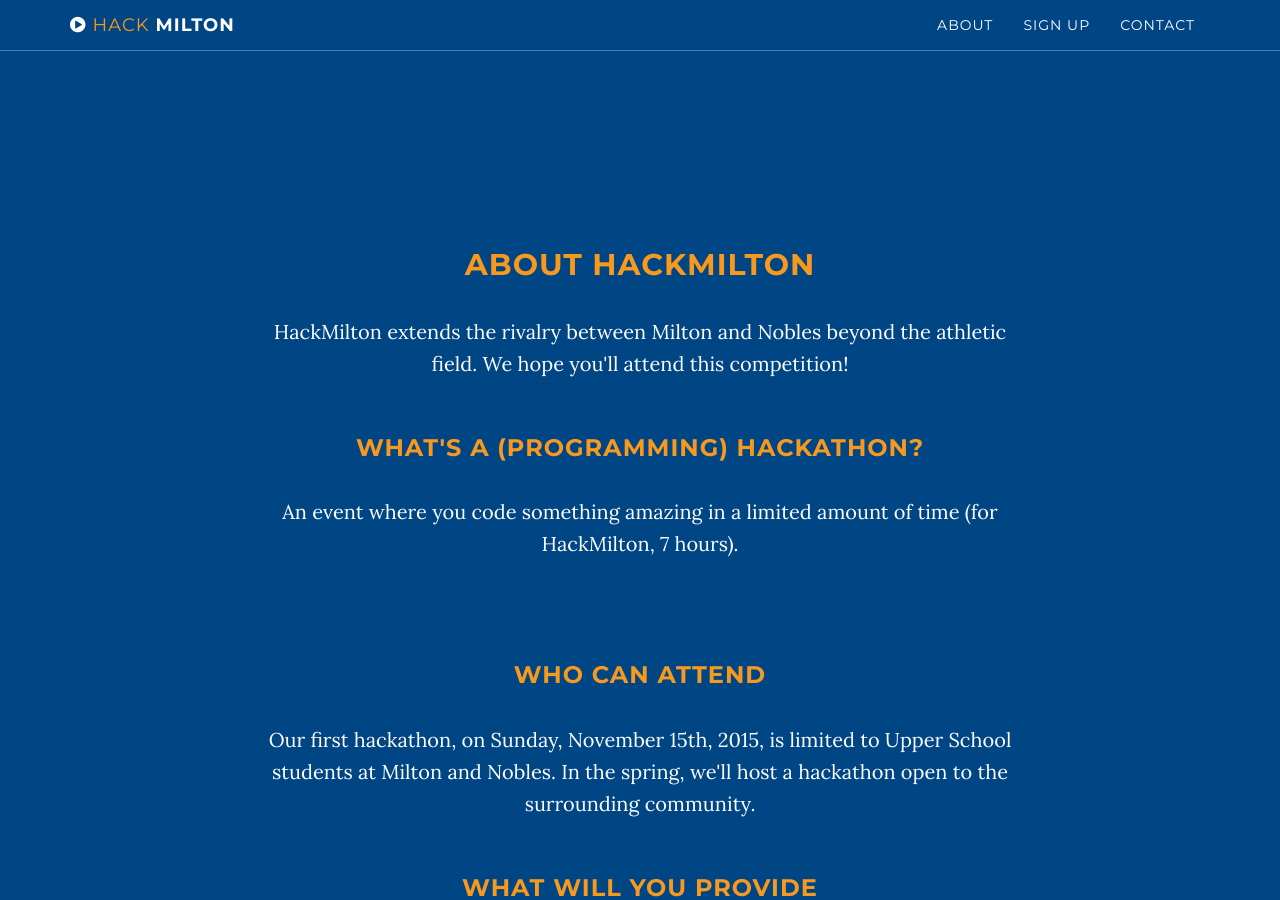
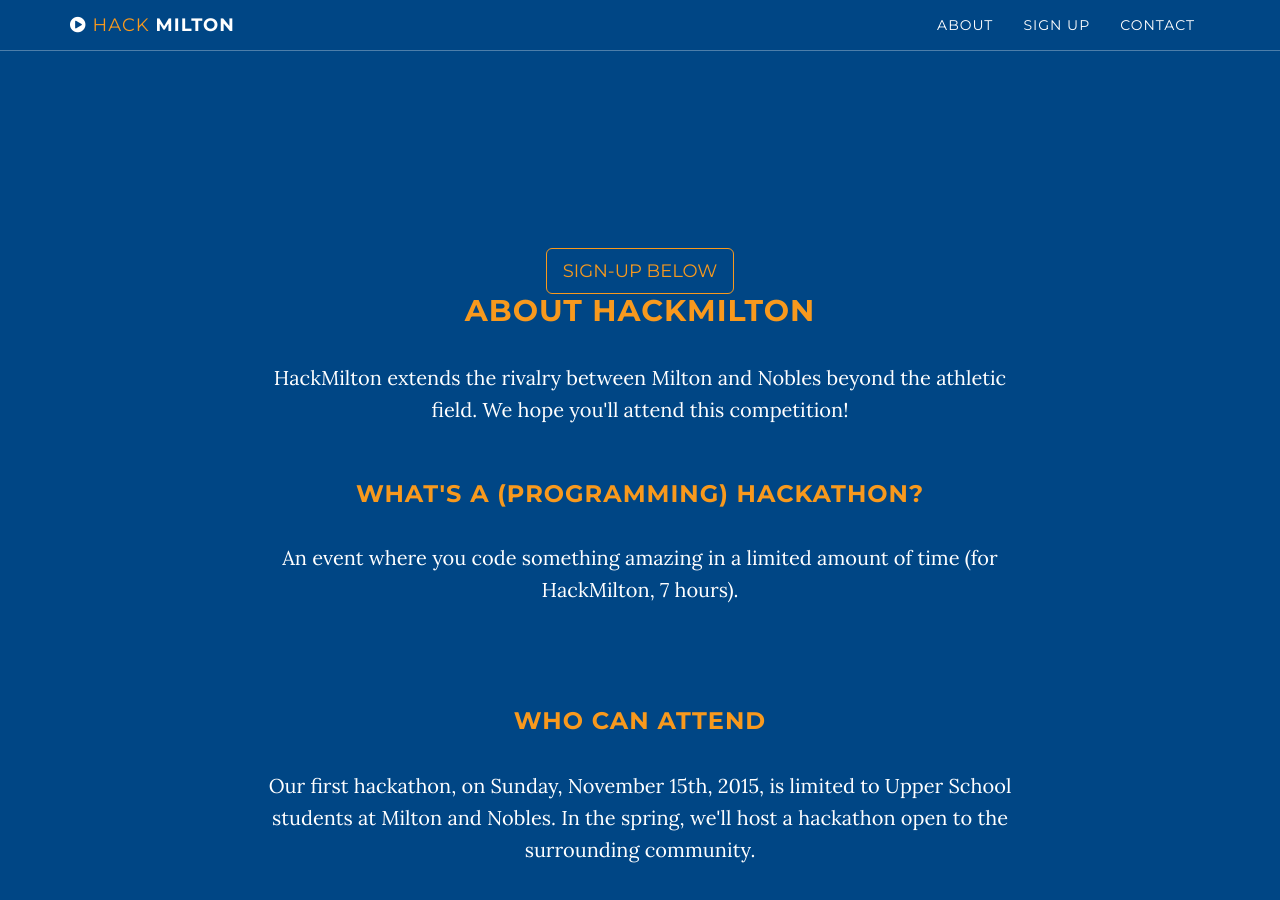
Before and after one commit to milton-programming/milton-programming.github.io, a Jekyll site: the page built from index.html, in a window 1280 px wide and 900 px high, scrolled down 852 px. Built offline with Jekyll 4.4.1, drawn with Linux system fonts in a browser that asks for light colours.

Commit message:
added more sign-up buttons

```diff
--- a/_includes/about.html
+++ b/_includes/about.html
@@ -2,6 +2,9 @@
     <section id="about" class="container content-section text-center">
         <div class="row">
             <div class="col-lg-8 col-lg-offset-2">
+              <a href="#download" class="btn btn-default btn-lg">
+             <i class="icon-circle-arrow-right icon-large"></i>Sign-Up Below
+         </a>
                 <h2>About {{site.title}}</h2>
                 <p>HackMilton extends the rivalry between Milton and Nobles beyond the athletic field. We hope you'll attend this competition!</p>
 <br />
@@ -52,6 +55,9 @@
                  </ul>
                </p>
 <br />
+<a href="#download" class="btn btn-default btn-lg">
+<i class="icon-circle-arrow-right icon-large"></i>Sign-Up Below
+</a>
                 <h3>Tentative Schedule</h3>
                 <table cellpadding="10" style="text-align: left;">
                   <tr><th>Time</th><th>Description</th></tr>
```
